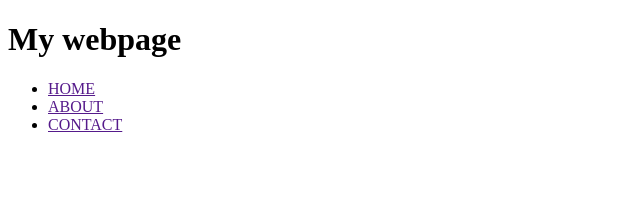
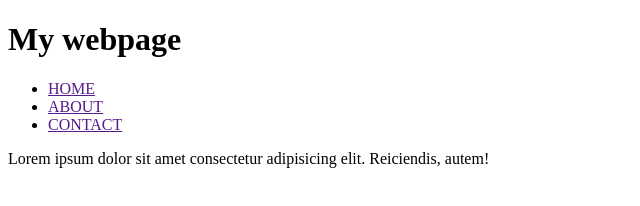
Before and after one commit to aparnavijayakumar2003/Git-sample-text-of-branching, a plain HTML site: page index.html in a window 1280 px wide. Shown: the whole page, without its empty margins (0-640 px from the left). Drawn offline with Linux system fonts and the light colour scheme.

Commit message:
indexpage updated with para

```diff
--- a/index.html
+++ b/index.html
@@ -16,5 +16,6 @@
               <li><a href="">CONTACT</a></li>
         </ul>
     </nav>
+    <main><p >Lorem ipsum dolor sit amet consectetur adipisicing elit. Reiciendis, autem!</p></main>
 </body>
 </html>
```
